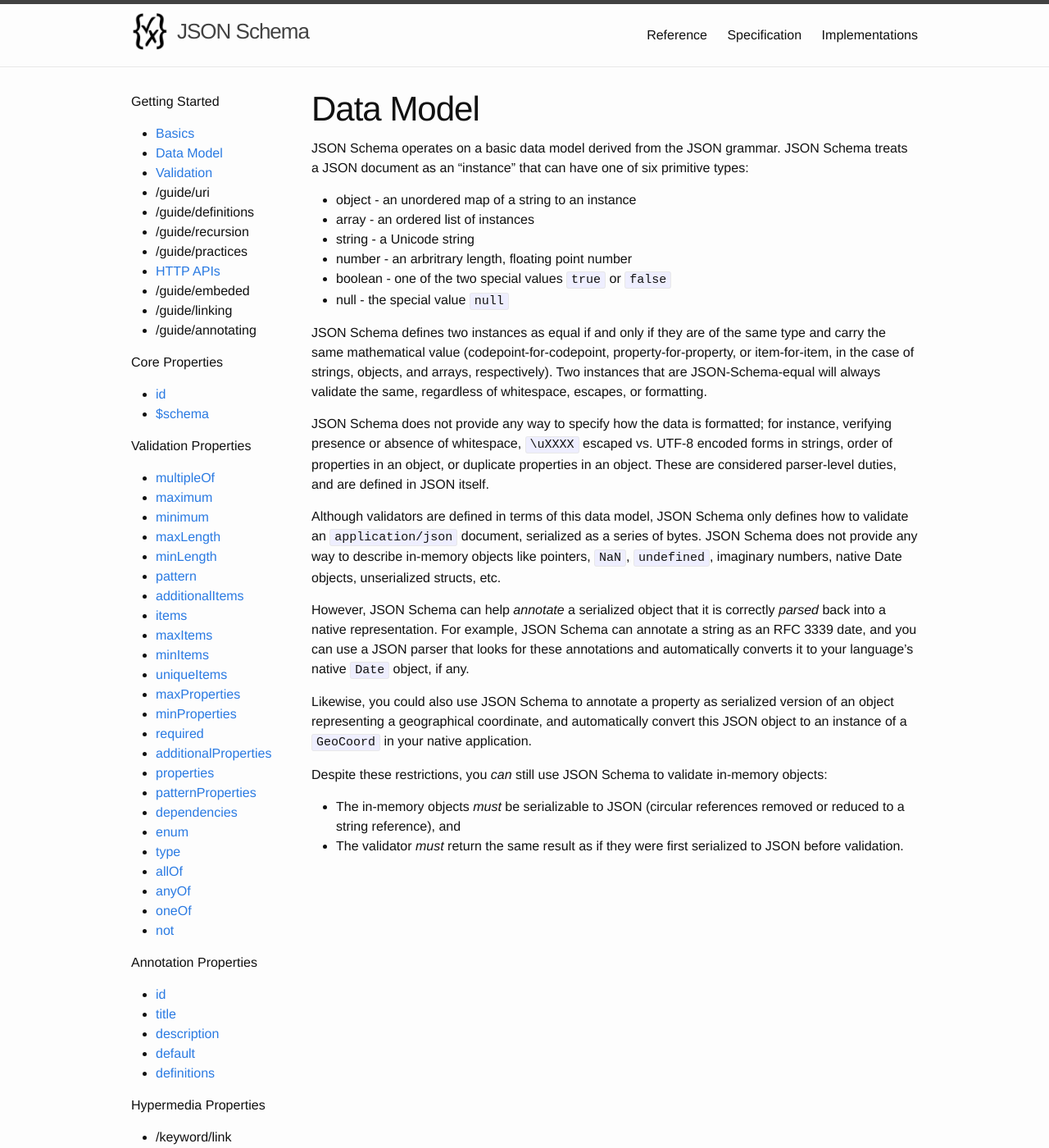
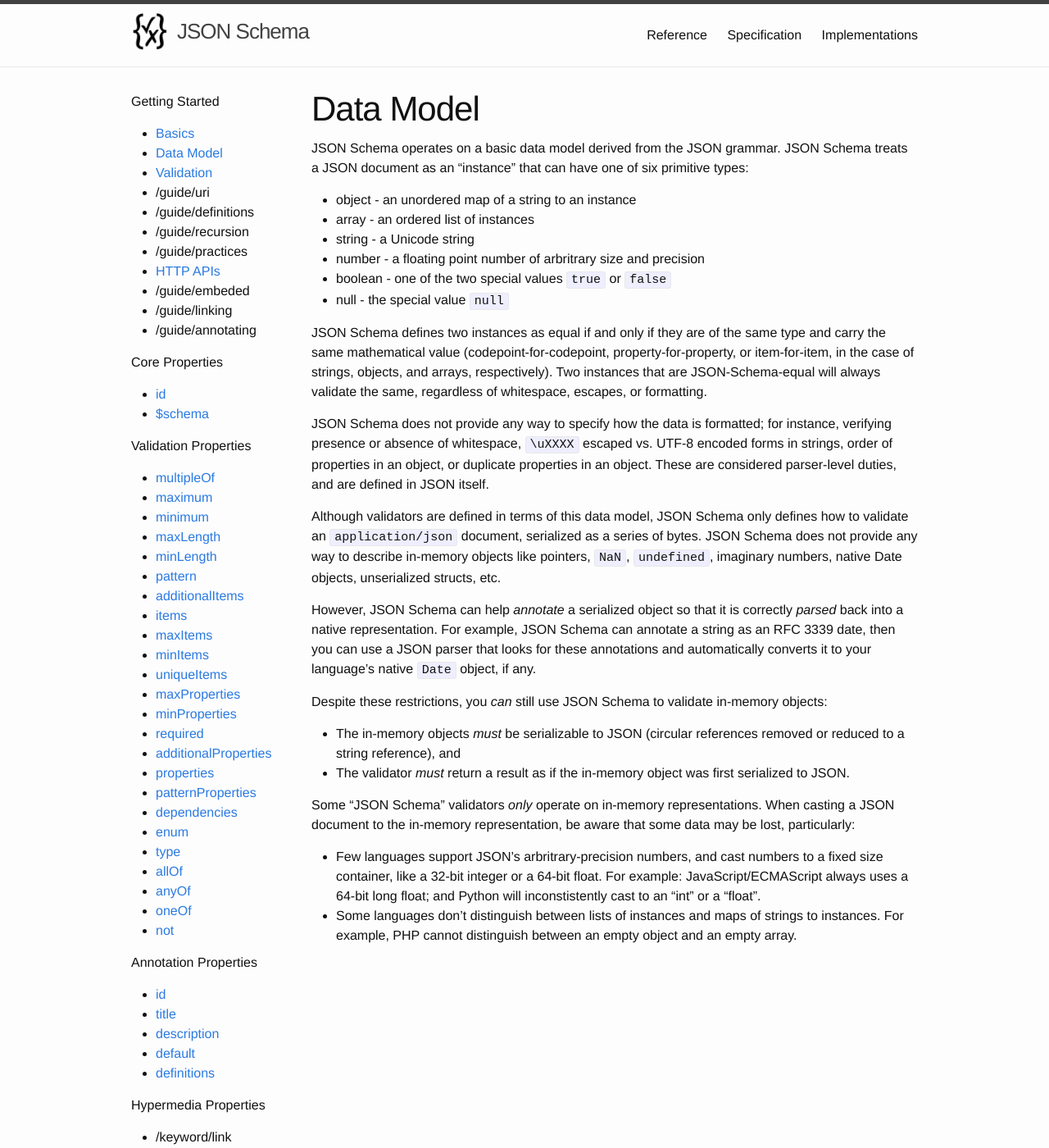
Before and after one commit to awwright/json-schema-org-pages, a Jekyll site: the page built from _docs/guide-model.md, in a window 1280 px wide and 1400 px high. Shown: the whole window at 82% size. Built offline with Jekyll 4.4.1, drawn with Linux system fonts in a browser that asks for light colours.

Commit message:
Add content

```diff
--- a/_docs/guide-model.md
+++ b/_docs/guide-model.md
@@ -10,7 +10,7 @@ JSON Schema operates on a basic data model derived from the JSON grammar. JSON S
 * object - an unordered map of a string to an instance
 * array - an ordered list of instances
 * string - a Unicode string
-* number - an arbritrary length, floating point number
+* number - a floating point number of arbritrary size and precision
 * boolean - one of the two special values `true` or `false`
 * null - the special value `null`
 
@@ -20,11 +20,14 @@ JSON Schema does not provide any way to specify how the data is formatted; for i
 
 Although validators are defined in terms of this data model, JSON Schema only defines how to validate an `application/json` document, serialized as a series of bytes. JSON Schema does not provide any way to describe in-memory objects like pointers, `NaN`, `undefined`, imaginary numbers, native Date objects, unserialized structs, etc.
 
-However, JSON Schema can help _annotate_ a serialized object that it is correctly _parsed_ back into a native representation. For example, JSON Schema can annotate a string as an RFC 3339 date, and you can use a JSON parser that looks for these annotations and automatically converts it to your language's native `Date` object, if any.
-
-Likewise, you could also use JSON Schema to annotate a property as serialized version of an object representing a geographical coordinate, and automatically convert this JSON object to an instance of a `GeoCoord` in your native application.
+However, JSON Schema can help _annotate_ a serialized object so that it is correctly _parsed_ back into a native representation. For example, JSON Schema can annotate a string as an RFC 3339 date, then you can use a JSON parser that looks for these annotations and automatically converts it to your language's native `Date` object, if any.
 
 Despite these restrictions, you _can_ still use JSON Schema to validate in-memory objects:
 
 * The in-memory objects _must_ be serializable to JSON (circular references removed or reduced to a string reference), and
-* The validator _must_ return the same result as if they were first serialized to JSON before validation.
+* The validator _must_ return a result as if the in-memory object was first serialized to JSON.
+
+Some "JSON Schema" validators _only_ operate on in-memory representations. When casting a JSON document to the in-memory representation, be aware that some data may be lost, particularly:
+
+* Few languages support JSON's arbritrary-precision numbers, and cast numbers to a fixed size container, like a 32-bit integer or a 64-bit float. For example: JavaScript/ECMAScript always uses a 64-bit long float; and Python will inconstistently cast to an "int" or a "float".
+* Some languages don't distinguish between lists of instances and maps of strings to instances. For example, PHP cannot distinguish between an empty object and an empty array.
```
Also changed, not shown: _docs/guide-http.md (+10 -2 lines), _docs/guide-validation.md (+14 -0 lines).
